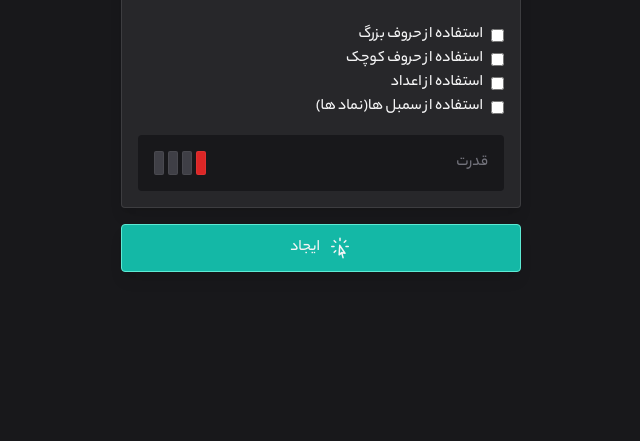
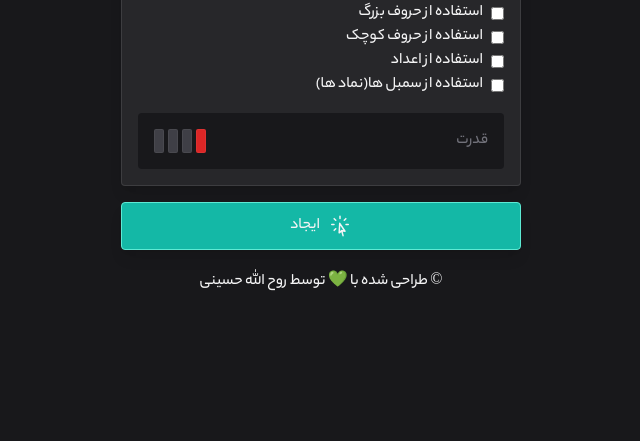
Before and after one commit to DDSCODE3/Password-Generator, a plain HTML site: page index.html in a window 1280 px wide. Shown: the part 359-800 px from the top of the page, without its empty margins (319-959 px from the left). Drawn offline with Linux system fonts and the light colour scheme.

Commit message:
Update index.html

```diff
--- a/index.html
+++ b/index.html
@@ -77,7 +77,10 @@
       <span> ایجاد </span>
     </button>
   </section>
-
+  <footer class="copyright">
+    &copy; طراحی شده با 💚 توسط
+    <a href="https://github.com/DDSCODE3" target="_blank" class="developerName">روح الله حسینی</a>
+  </footer>
   <script src="./js/app.js"></script>
 </body>
 
```
